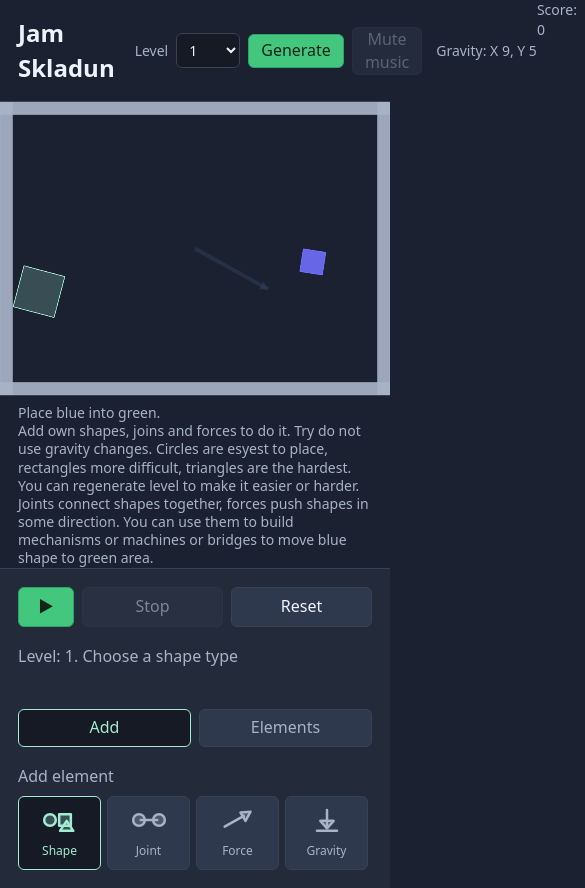
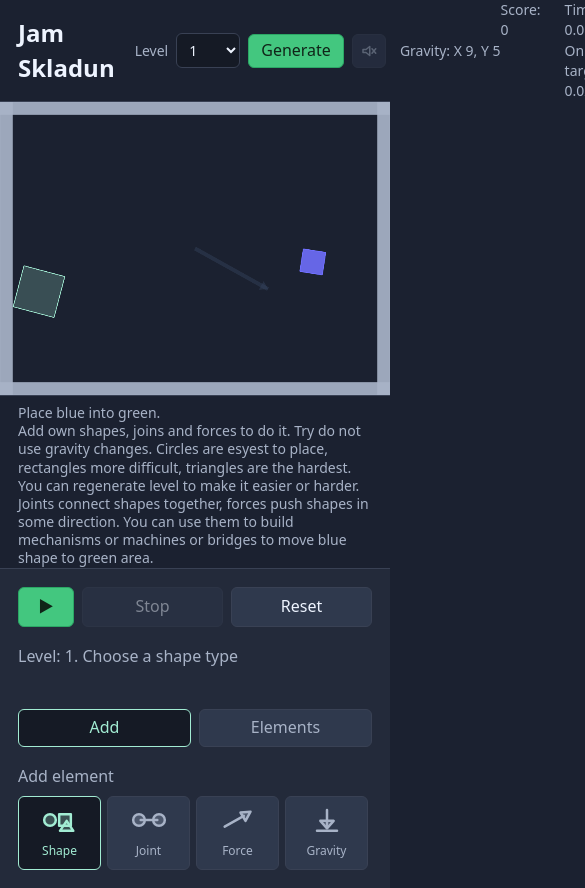
Before and after one commit to OlexandrC/jam-skladun, a website built with Vite: page index.html in a window 390 px wide. Shown: the top 888 px of the page, 585 px wide, since content can reach past the window. Built offline with nearby package versions, Linux system fonts and the light colour scheme; animation ran at ten frames a second; files whose address does not match are found by name.

Commit message:
feat: soud button icon instead of words

```diff
--- a/index.html
+++ b/index.html
@@ -31,7 +31,11 @@
             aria-pressed="false"
             disabled
           >
-            Mute music
+            <svg viewBox="0 0 24 24" aria-hidden="true">
+              <path d="M4 10 v4 h4 l5 4 V6 l-5 4 Z"></path>
+              <path d="M16 9 l5 6"></path>
+              <path d="M21 9 l-5 6"></path>
+            </svg>
           </button>
           <p id="header-gravity-text" class="header-gravity-text">Gravity: X 0, Y 9</p>
           <div class="game-info">
--- a/src/game/services/gameSceneUiController.js
+++ b/src/game/services/gameSceneUiController.js
@@ -412,7 +412,7 @@ export class GameSceneUiController {
     const isMuted = !hasTrack || this.scene.isMusicMuted;
     const buttonText = hasTrack && this.scene.isMusicMuted ? 'Unmute music' : 'Mute music';
 
-    this.ui.musicToggleButton.textContent = buttonText;
+    this.ui.musicToggleButton.innerHTML = getMusicToggleIconMarkup(isMuted);
     this.ui.musicToggleButton.classList.toggle('is-muted', isMuted);
     this.ui.musicToggleButton.setAttribute('aria-pressed', String(hasTrack && !this.scene.isMusicMuted));
     this.ui.musicToggleButton.setAttribute('aria-label', buttonText);
@@ -433,3 +433,11 @@ export class GameSceneUiController {
     });
   }
 }
+
+function getMusicToggleIconMarkup(isMuted) {
+  if (isMuted) {
+    return '<svg viewBox="0 0 24 24" aria-hidden="true"><path d="M4 10 v4 h4 l5 4 V6 l-5 4 Z"></path><path d="M16 9 l5 6"></path><path d="M21 9 l-5 6"></path></svg>';
+  }
+
+  return '<svg viewBox="0 0 24 24" aria-hidden="true"><path d="M4 10 v4 h4 l5 4 V6 l-5 4 Z"></path><path d="M16 9 c1.6 1.2 2.4 2.8 2.4 5 s-0.8 3.8 -2.4 5"></path><path d="M18.8 6.5 c2.3 1.9 3.7 4.5 3.7 7.5 s-1.4 5.6 -3.7 7.5"></path></svg>';
+}
--- a/src/styles.css
+++ b/src/styles.css
@@ -8,6 +8,8 @@
   --text: #eef4ff;
   --muted: #a8b3c7;
   --input: #151a25;
+  --input-out-of-range: #4b231d;
+  --input-out-of-range-border: #d68452;
   --button: #2f394d;
   --button-hover: #3b4860;
   --add-button: #4d9eff;
@@ -68,6 +70,15 @@ select {
   padding: 6px 8px;
   color: var(--text);
   background: var(--input);
+}
+
+input[type="number"]:out-of-range {
+  border-color: var(--input-out-of-range-border);
+  background: var(--input-out-of-range);
+}
+
+input[type="number"]:out-of-range:focus {
+  outline-color: var(--input-out-of-range-border);
 }
 
 h1 {
@@ -136,15 +147,28 @@ p {
 
 .music-toggle-button {
   min-height: 34px;
+  min-width: 34px;
   margin-left: 8px;
-  padding: 0 12px;
+  padding: 0;
   border-color: #2ba765;
   color: #102418;
   background: var(--play);
+  display: grid;
+  place-items: center;
 }
 
 .music-toggle-button:hover:not(:disabled) {
   background: #62d995;
+}
+
+.music-toggle-button svg {
+  width: 18px;
+  height: 18px;
+  fill: none;
+  stroke: currentColor;
+  stroke-linecap: round;
+  stroke-linejoin: round;
+  stroke-width: 2;
 }
 
 .music-toggle-button.is-muted {
```
